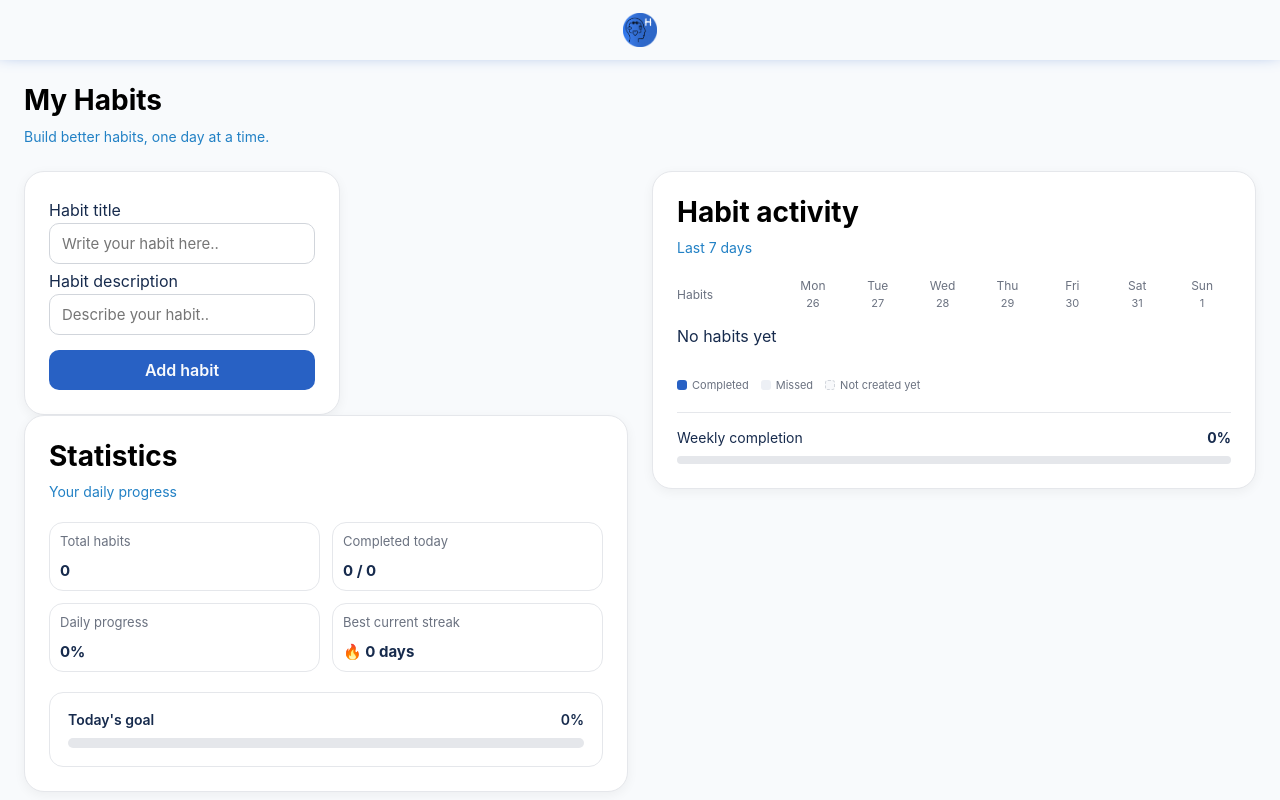
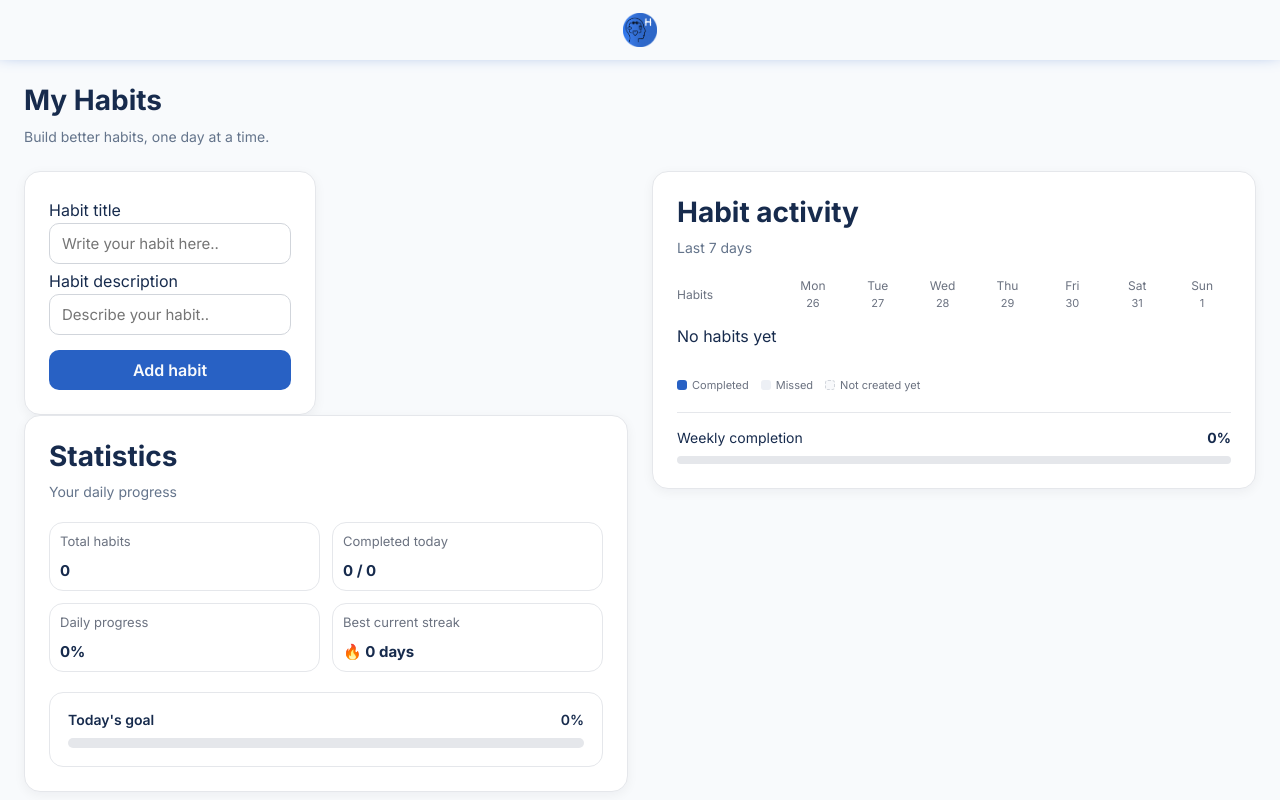
Before and after one commit to luchali/habit-tracker-angular, an Angular app: page / in a window 1280 px wide. Shown: the top 800 px of the page. Built offline with nearby package versions, Linux system fonts and the light colour scheme.

Commit message:
style: establish dashboard design system

```diff
--- a/src/app/components/section-heading/section-heading.scss
+++ b/src/app/components/section-heading/section-heading.scss
@@ -10,13 +10,13 @@
     font-size: 28px;
     font-weight: 700;
     line-height: 1.2;
-    color: v.$text-color;
+    color: v.$text-primary;
   }
 
   &__subtitle {
     margin: 0;
     font-size: 14px;
     line-height: 1.5;
-    color: v.$secondary-color;
+    color: v.$text-secondary;
   }
 }
--- a/src/app/components/ui-card/ui-card.scss
+++ b/src/app/components/ui-card/ui-card.scss
@@ -9,13 +9,13 @@
 
 .card {
   min-width: 0;
-  padding: 24px;
   box-sizing: border-box;
 
   background: v.$uicard-color;
   border: 1px solid v.$uicardborder-color;
-  border-radius: 20px;
-  box-shadow: 0 3px 12px rgba(0, 0, 0, 0.05);
+  padding: v.$spacing-lg;
+  border-radius: v.$radius-lg;
+  box-shadow: v.$shadow-card;
 
   @include m.mobile {
     padding: 16px;
--- a/src/index.html
+++ b/src/index.html
@@ -8,7 +8,10 @@
   <link rel="icon" type="image/x-icon" href="logo.png">
   <link rel="preconnect" href="https://fonts.googleapis.com">
   <link rel="preconnect" href="https://fonts.gstatic.com" crossorigin>
-  <link href="https://fonts.googleapis.com/css2?family=Arimo:ital,wght@0,400..700;1,400..700&display=swap" rel="stylesheet">
+  <link
+    href="https://fonts.googleapis.com/css2?family=Inter:wght@400;500;600;700&display=swap"
+    rel="stylesheet"
+  />
 </head>
 <body>
   <app-root></app-root>
```
Also changed, not shown: src/app/components/habit-activity/habit-activity.scss (+0 -8 lines).
